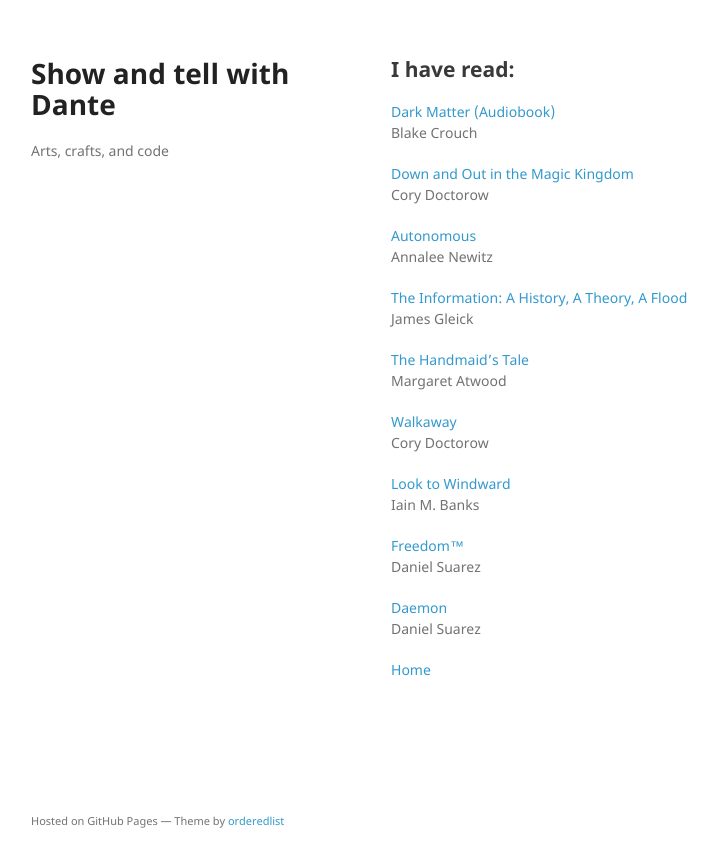
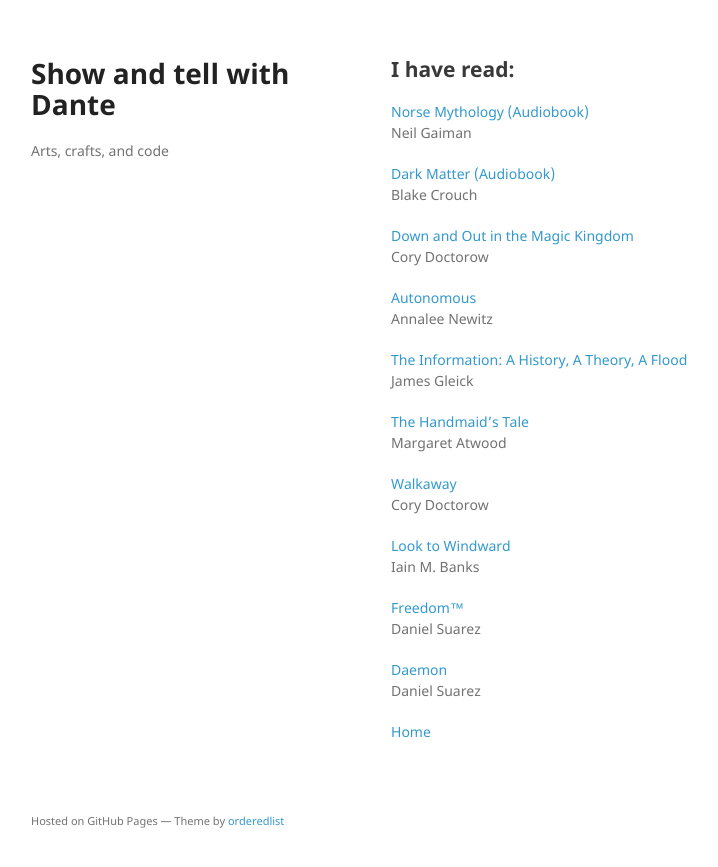
Before and after one commit to dasanchez/dasanchez.github.io, a Jekyll site: the page built from books.md, in a window 1280 px wide. Shown: the top 867 px of the page, without its empty margins (179-897 px from the left). Built offline with Jekyll 4.4.1, drawn with Linux system fonts in a browser that asks for light colours; our own code applies the rules of GitHub Pages for plain Markdown files.

Commit message:
Finished Norse Mythology

```diff
--- a/books.md
+++ b/books.md
@@ -3,6 +3,9 @@
 ---
 
 ## I have read:
+
+[Norse Mythology (Audiobook)](https://en.wikipedia.org/wiki/Norse_Mythology_(Neil_Gaiman))
+Neil Gaiman
 
 [Dark Matter (Audiobook)](http://blakecrouch.com/dark-matter.php)
 Blake Crouch
```
